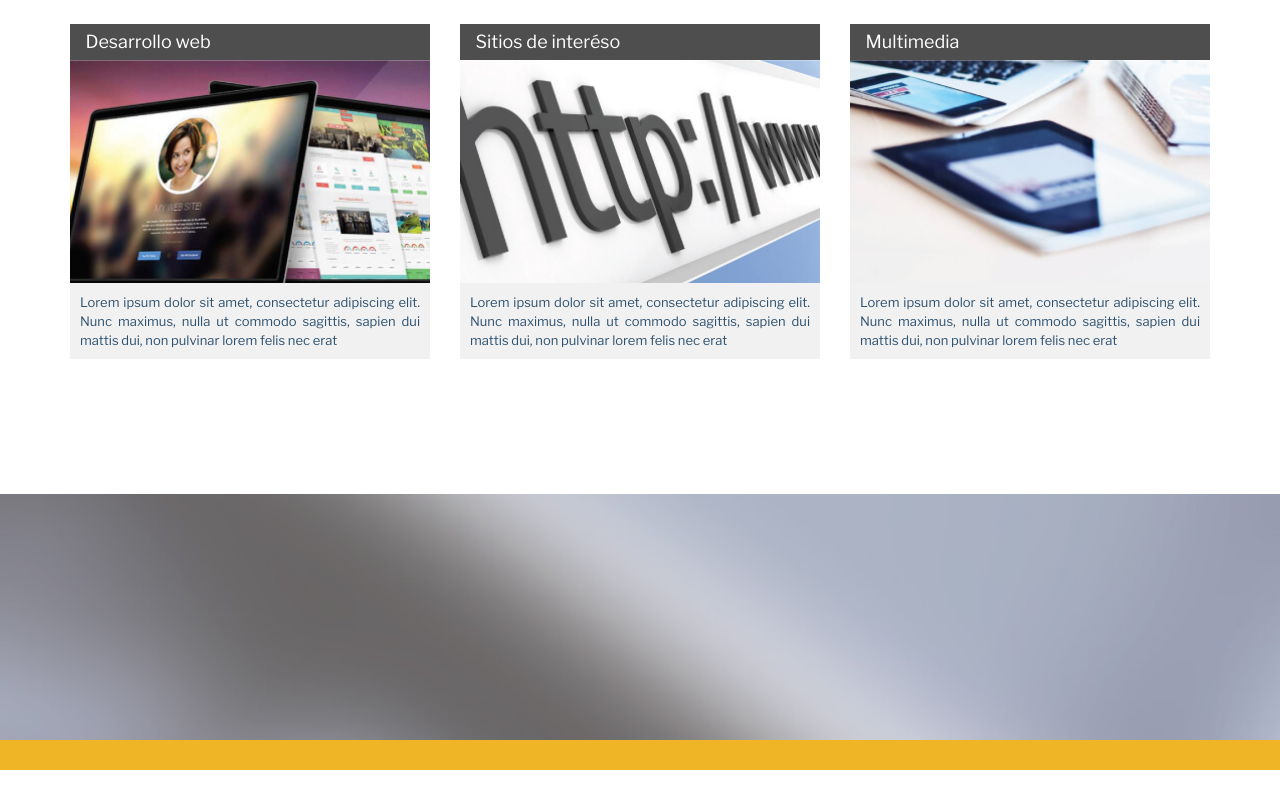
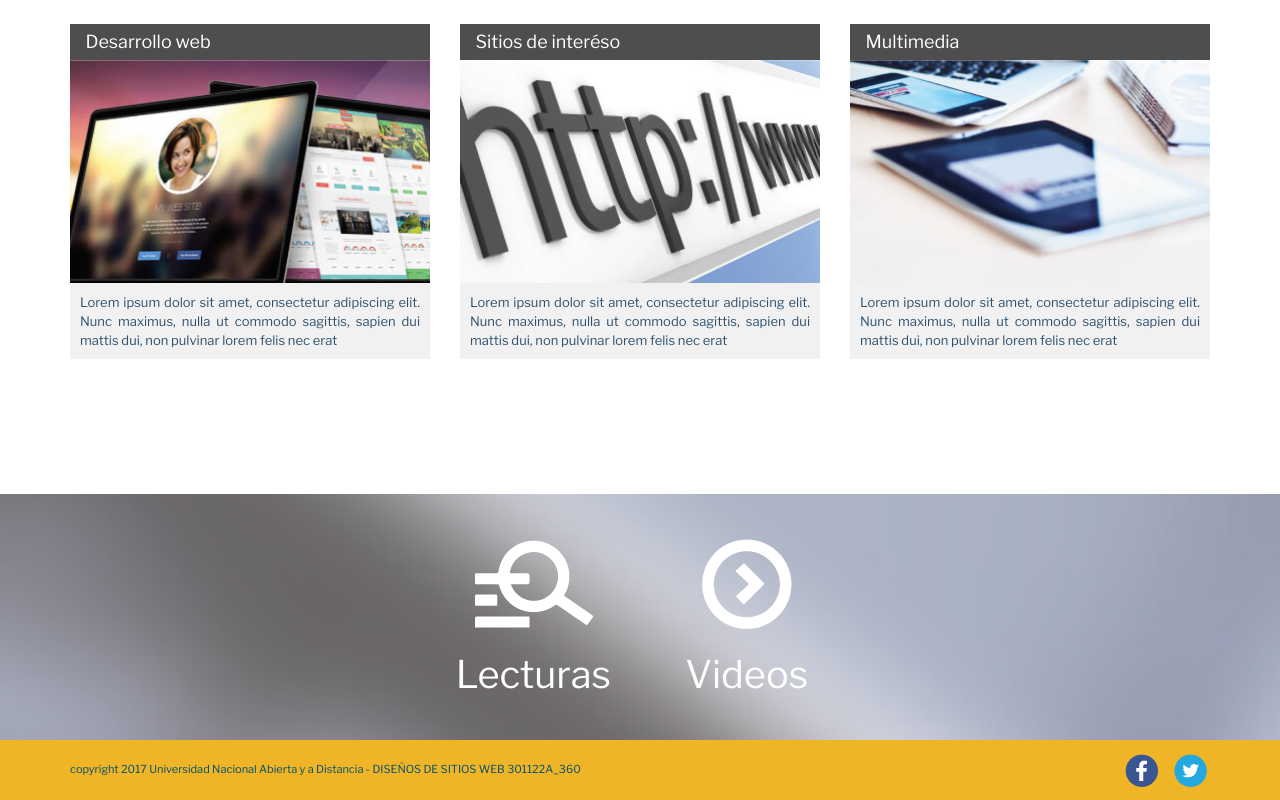
Before and after one commit to omherrerac/web-ovi-301122A-360, a plain HTML site: page index.html in a window 1280 px wide. Shown: the part 1648-2448 px from the top of the page. Before the commit the page ends 2418 px from the top, so only its background shows below. Drawn offline with nearby package versions, Linux system fonts and the light colour scheme; some packages are replaced by stand-ins of ours; a script that the page names is missing.

Commit message:
Actualización del home, footer
Actualización del home, footer

```diff
--- a/index.html
+++ b/index.html
@@ -231,14 +231,44 @@
   		<div class="container-full preFooter">
   			<div class="row">
 	  			<div class="col-md-12" style="background:url('assets/images/general/bgPreFooter.jpg');">
-
+	  				<div class="col-md-4"></div>
+	  				<div class="col-md-2">
+		  				<a href="#">
+		  					<br/><br/>
+		  					<img src="assets/images/general/icnRead.png" alt="Lecturas">
+		  					<h2>Lecturas</h2>
+		  				</a>
+	  				</div>
+	  				<div class="col-md-2">
+		  				<a href="#">
+		  					<br/><br/>
+		  					<img src="assets/images/general/icnVideo.png" alt="Videos">
+		  					<h2>Videos</h2>
+		  				</a>
+	  				</div>
 	  			</div>
   			</div>
   		</div>
 
   		<!-- FOOTER -->
   		<footer>
+  			<div class="container">
+	  			<div class="row">
+	  				<div class="col-md-6">
+	  					<h5>copyright 2017 Universidad Nacional Abierta y a Distancia - DISEÑOS DE SITIOS WEB 301122A_360</h5>
+	  				</div>
 
+	  				<div class="col-md-4">
+
+	  				</div>
+
+	  				<div class="col-md-2">
+	  					<a href="#"><img src="assets/images/general/icnFacebook.png" alt="Facebook"></a>
+	  						&nbsp;
+	  					<a href="#"><img src="assets/images/general/icnTwitter.png" alt="Twitter"></a>
+	  				</div>
+	  			</div>
+	  		</div>
   		</footer>
   		<!-- end -->
  	</body>
```
